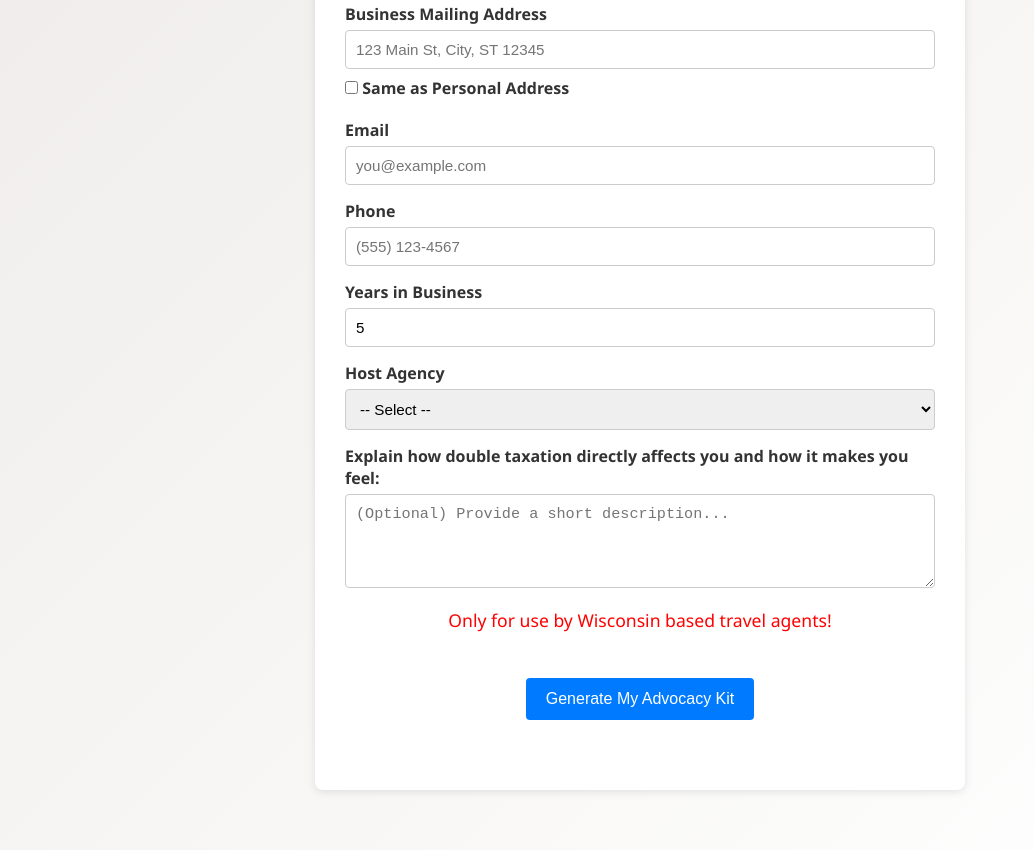
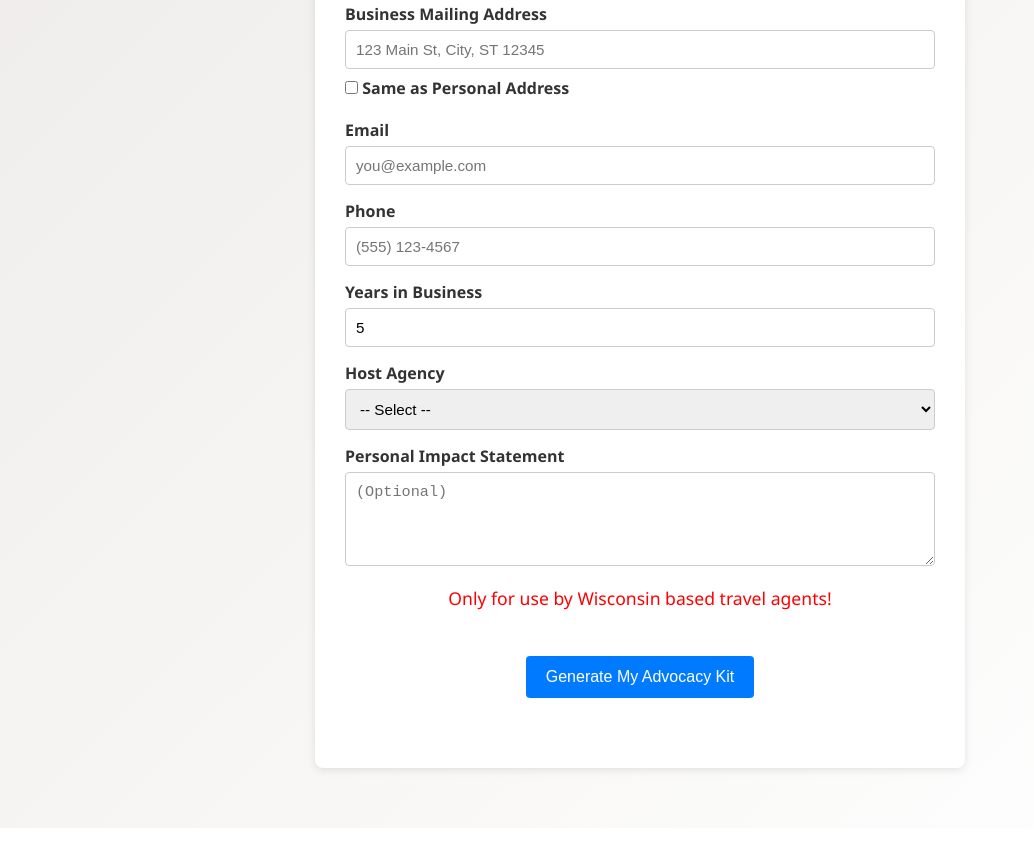
Before and after one commit to goodguytim1/wisconsin, a plain HTML site: page lookup.html in a window 1280 px wide. Shown: the part 574-1424 px from the top of the page, without its empty margins (0-1034 px from the left). After the commit the page ends 1402 px from the top, so only its background shows below. Drawn offline with Linux system fonts and the light colour scheme.

Commit message:
Update lookup.html

```diff
--- a/lookup.html
+++ b/lookup.html
@@ -280,13 +280,13 @@
       <!-- PERSONAL STORY -->
       <div>
         <label for="personalStory">
-          Explain how double taxation directly affects you and how it makes you feel:
+          Personal Impact Statement
         </label>
         <textarea
           id="personalStory"
           name="agentInfo[personalStory]"
           rows="4"
-          placeholder="(Optional) Provide a short description..."
+          placeholder="(Optional)"
         ></textarea>
       </div>
       <p class="intro-text" style="color: red; margin-top: 0;">Only for use by Wisconsin based travel agents!</p>
```
